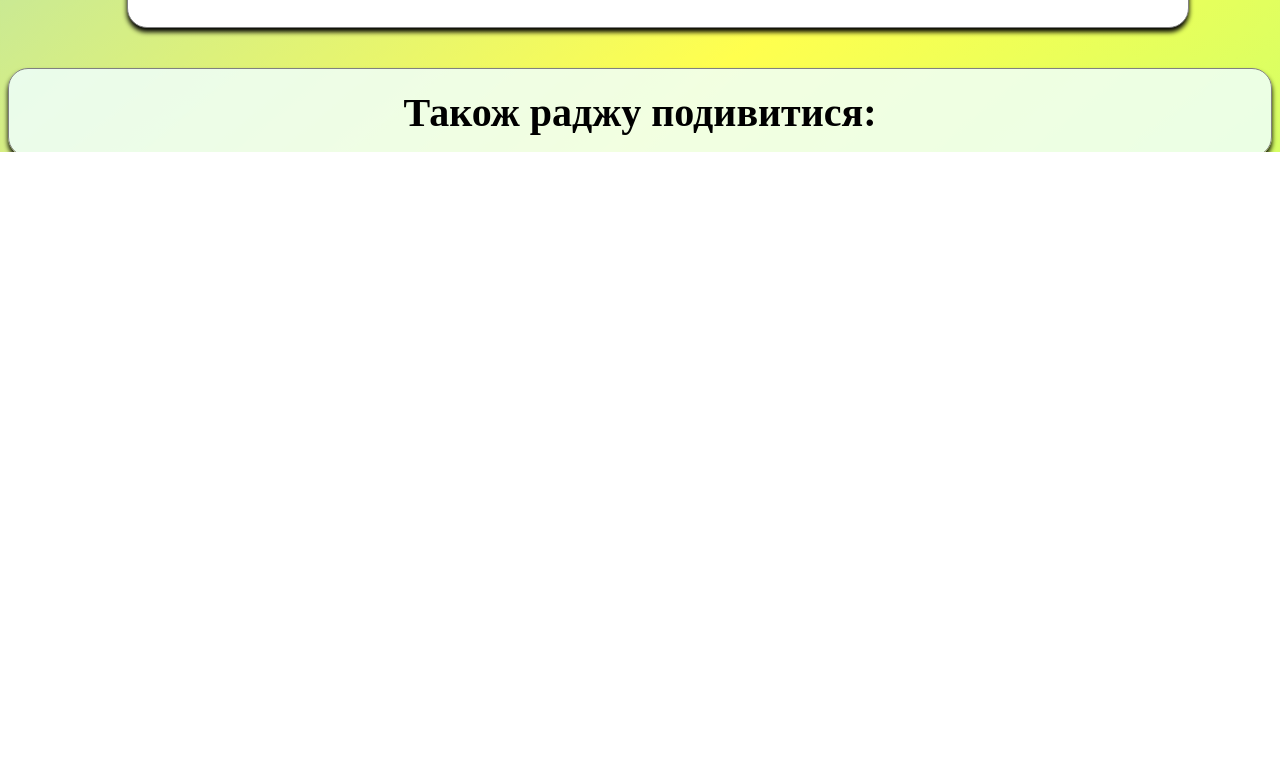
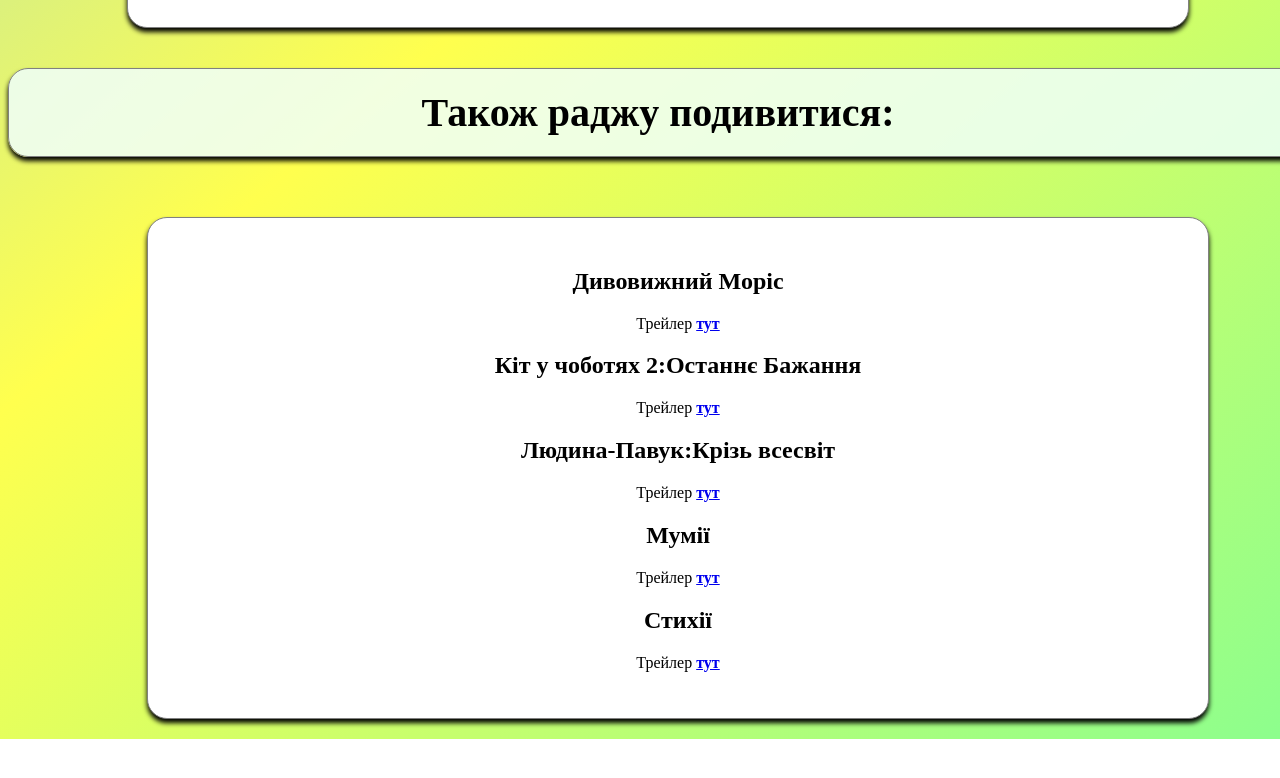
Before and after one commit to Zakharrrr/project, a plain HTML site: page index.html in a window 1280 px wide. Shown: the part 2389-3167 px from the top of the page. After the commit the page ends 3128 px from the top, so only its background shows below. Drawn offline with Linux system fonts and the light colour scheme.

Commit message:
Add files via upload

```diff
--- a/index.html
+++ b/index.html
@@ -168,7 +168,7 @@
 
         </div>
     </div>
-
+<div class="container">
     <div class="card">
         <h2 class="title">Також раджу подивитися:</h2>
 
@@ -181,36 +181,24 @@
                         <span>тут</span>
                     </a>
                 </p>
-            </li>
-
-            <li>
                 <h2 class="234">Кіт у чоботях 2:Останнє Бажання</h2>
                 <p class="234">Трейлер
                     <a class="abcd" href="https://youtu.be/9u8jsGv3gCI">
                         <span>тут</span>
                     </a>
                 </p>
-            </li>
-
-            <li>
                 <h2 class="345">Людина-Павук:Крізь всесвіт</h2>
                 <p class="345">Трейлер
                     <a class="abcd" href="https://youtu.be/sJOoFoLISOI">
                         <span>тут</span>
                     </a>
                 </p>
-            </li>
-
-            <li>
                 <h2 class="456">Мумії</h2>
                 <p class="456">Трейлер
                     <a class="abcd" href="https://youtu.be/LMOJXxxsgn8">
                         <span>тут</span>
                     </a>
                 </p>
-            </li>
-
-            <li>
                 <h2 class="567">Стихії</h2>
                 <p class="567">Трейлер
                     <a class="abcd" href="https://youtu.be/xKBp33iDldE">
@@ -221,7 +209,7 @@
         </ul>
     </div>
 </div>
-
+</div>
     </div>
 
 </body>
--- a/style.css
+++ b/style.css
@@ -58,6 +58,7 @@
 border-radius: 20px;
 box-shadow: 0px 4px 5px 0px rgba(0, 0, 0.20);
 padding: 30px;
+text-align: center;
 }
 li:hover{
     width: 1050px;
@@ -75,3 +76,6 @@
     .li-text{
         font-size: 24px;
     }
+.abcd{
+    font-weight: 900;
+}
```
